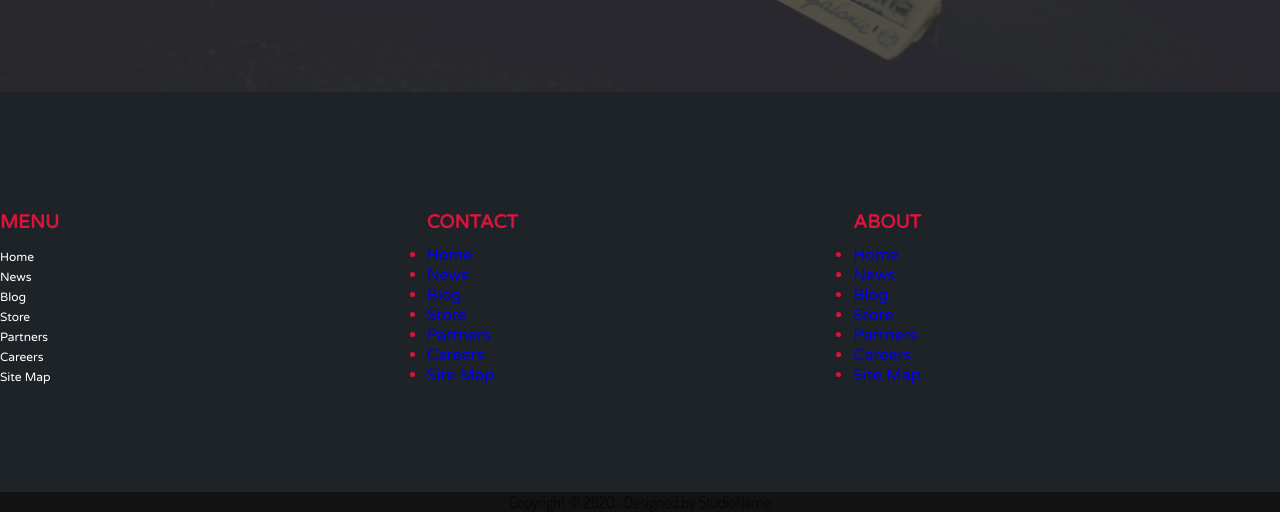
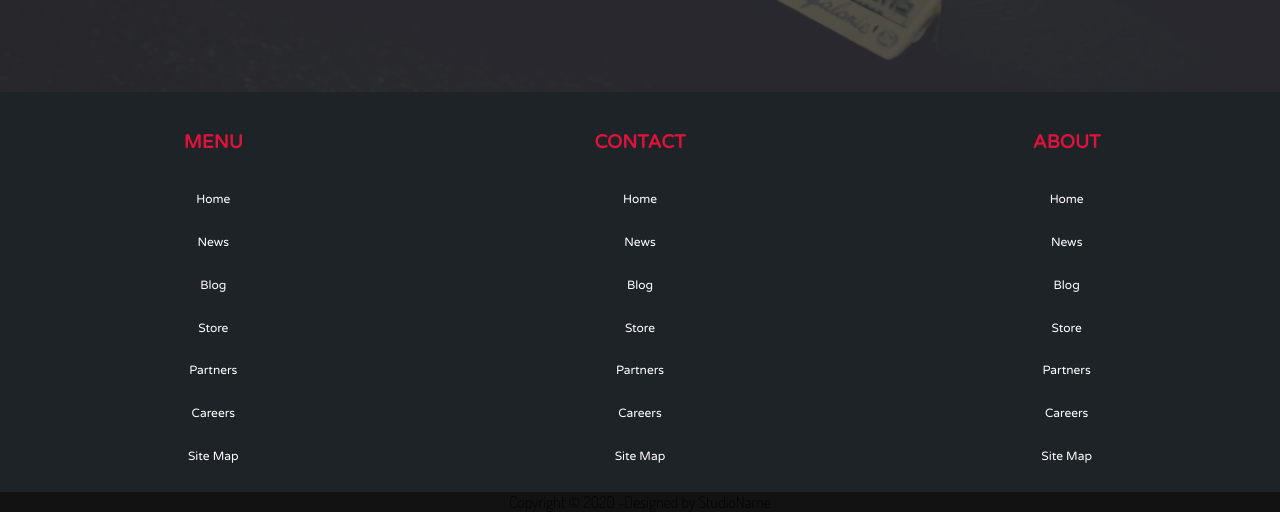
Before and after one commit to volperoid/centrale8, a plain HTML site: page index.html in a window 1280 px wide. Shown: the part 2068-2580 px from the top of the page. Drawn offline with nearby package versions, Linux system fonts and the light colour scheme.

Commit message:
Update home.css

```diff
--- a/styles/home.css
+++ b/styles/home.css
@@ -289,6 +289,7 @@ footer {
     height: 100%;
     display: grid;
     grid-template-columns: 1fr 1fr 1fr;
+    grid-template-rows: 1fr max-content;
     align-items: center;
     justify-content: center;
     background-color: rgb(30, 35, 40);
@@ -303,14 +304,30 @@ footer {
     height: max-content;
 }
 #menu, #contact, #about {
+    width: 100%;
+    height: 100%;
     display: grid;
     grid-template-columns: 1fr;
     grid-template-rows: 1fr 3fr;
     align-items: center;
-    justify-content: flex-start;
+    justify-items: center;
+    justify-content: center;
 }
-#menu a {
-    padding: 2% 0;
+footer ul {
+    width: 100%;
+    height: 100%;
+    display: grid;
+    grid-template-columns: 1fr;
+    grid-template-rows: repeat(7, 1fr);
+}
+footer li {
+    width: 100%;
+    height: max-content;
+    display: flex;
+    align-items: center;
+    justify-content: center;
+}
+li a {
     color: white;
     text-decoration: none;
     font-size: 0.75rem;
```
